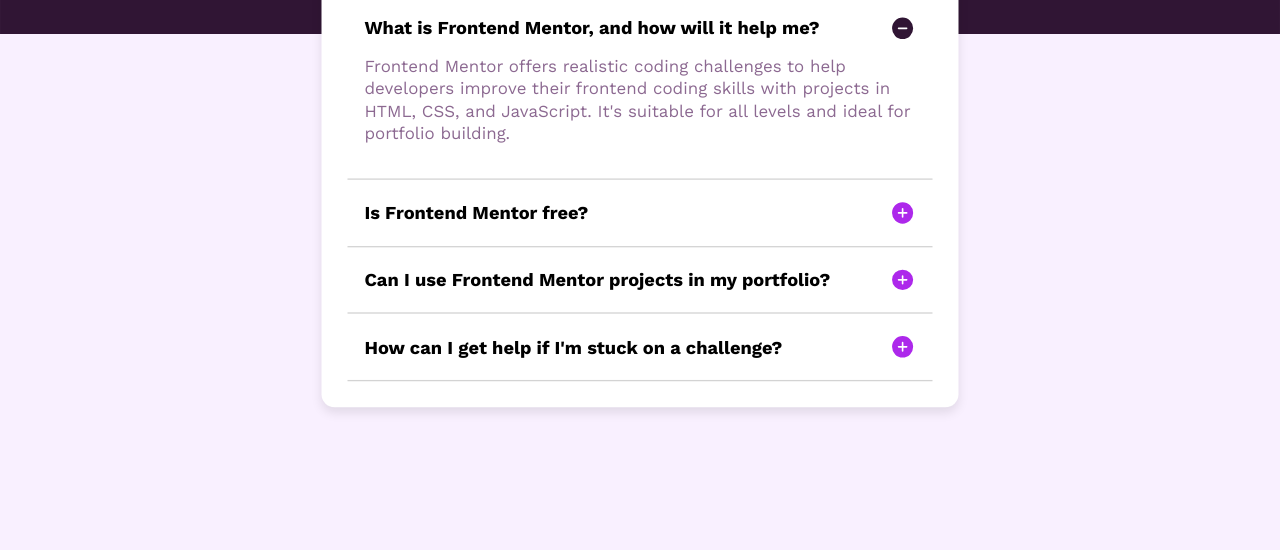
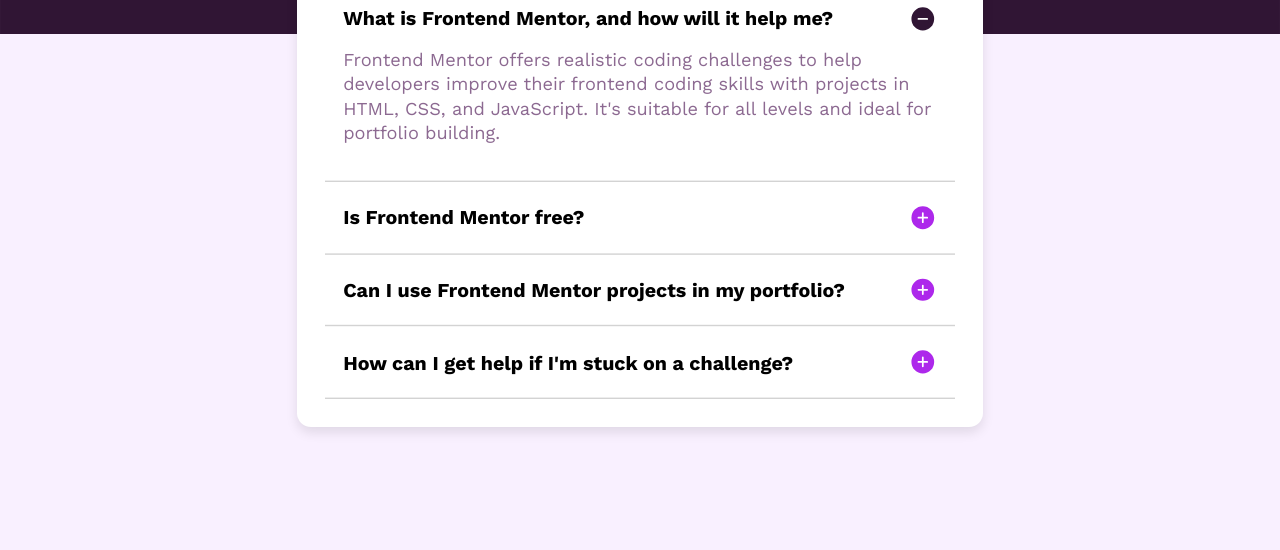
Before and after one commit to omk1r/faq-accordian, a plain HTML site: page index.html in a window 1280 px wide. Shown: the part 250-800 px from the top of the page. Drawn offline with nearby package versions, Linux system fonts and the light colour scheme.

Commit message:
size correction

```diff
--- a/style.css
+++ b/style.css
@@ -32,7 +32,7 @@
   padding: 20px;
   margin: 20px;
   box-shadow: 0 4px 8px rgba(0, 0, 0, 0.1);
-  scale: 130%;
+  scale: 140%;
 }
 
 .title {
```
